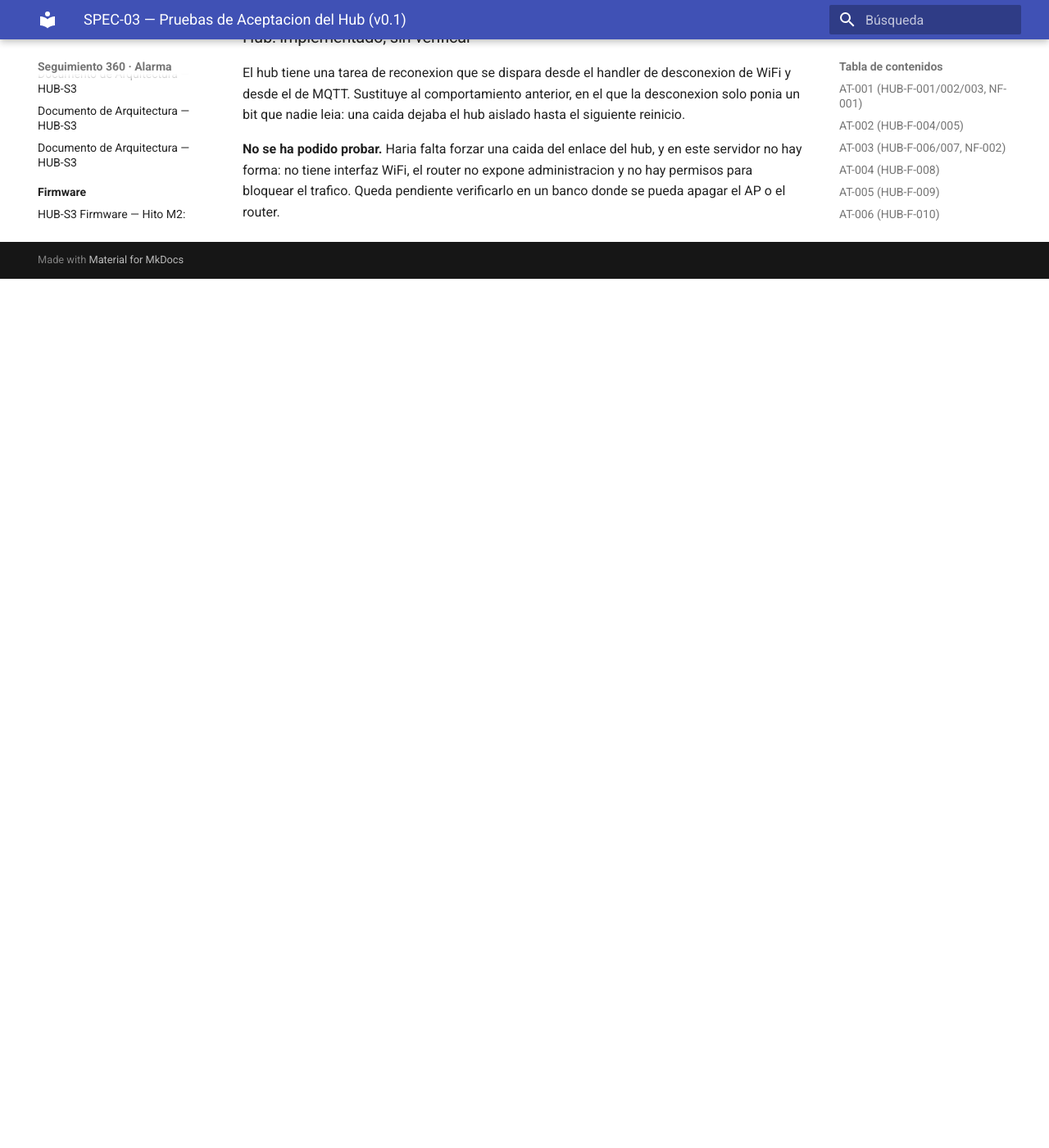
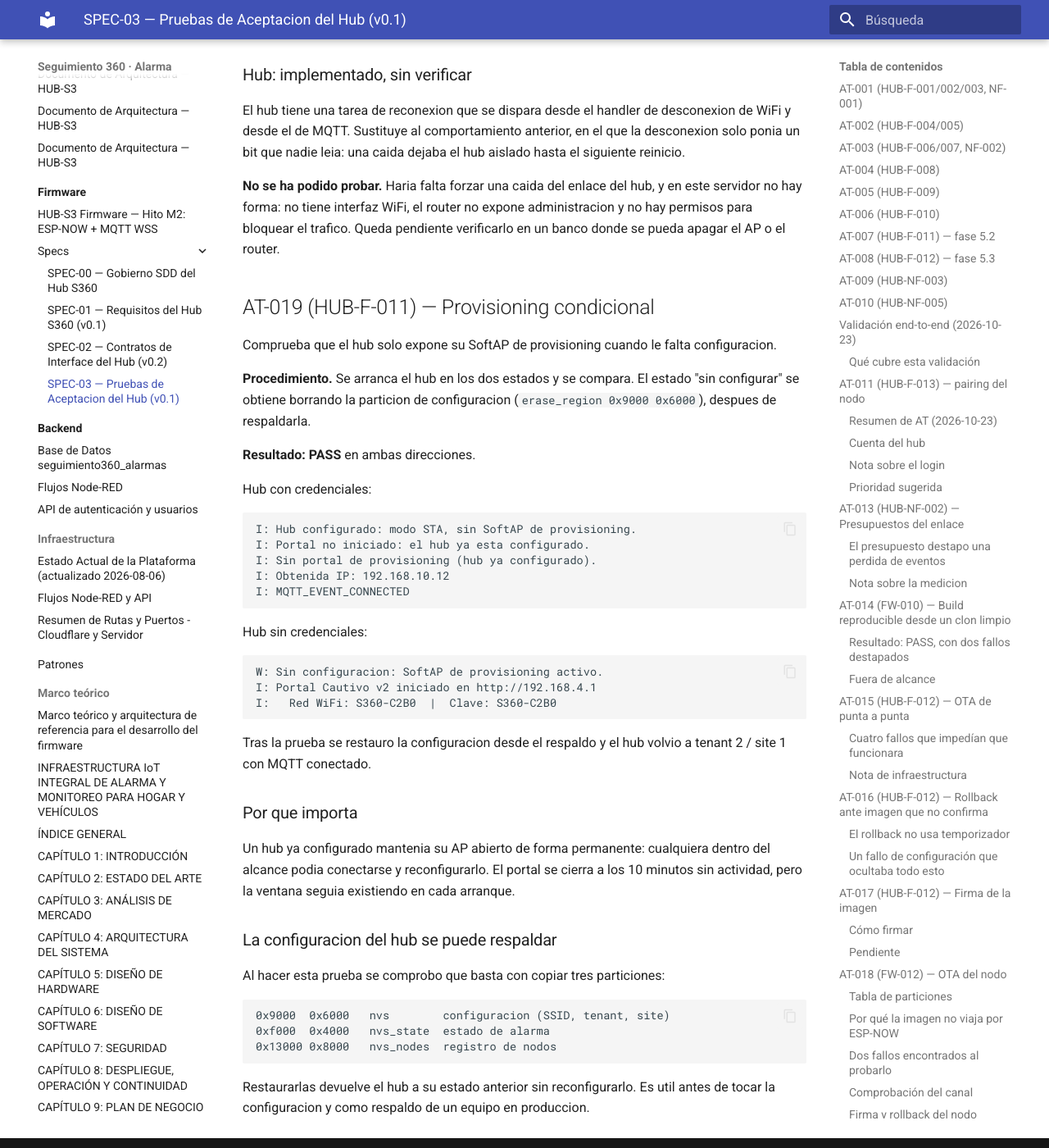
Before and after one commit to khalifa63/seguimiento360-alarma, an MkDocs documentation site: the page built from docs/firmware/specs/03-pruebas-aceptacion.md, in a window 1280 px wide and 1400 px high, scrolled down 18491 px. Shown: the whole window at 82% size. Built offline with MkDocs 1.6.1 and Material for MkDocs 9.7.7, drawn with Linux system fonts in a browser that asks for light colours; before the commit the page ends 18831 px from its top, so only the background shows below that; some of the changed text lies outside the part shown.

Commit message:
fix(fw): el SoftAP de provisioning solo se abre si falta configuracion (HUB-F-011)
El hub arrancaba siempre en WIFI_MODE_APSTA, asi que un equipo ya configurado
y funcionando mantenia su AP abierto de forma permanente. Cualquiera dentro
del alcance podia conectarse y reconfigurarlo. El portal se cierra a los 10
minutos sin actividad, pero la ventana se repetia en cada arranque.

Ahora el modo de radio depende del estado: STA si hay credenciales, APSTA si
no las hay. El portal HTTP solo se inicia en el segundo caso.

Verificado en las dos direcciones (AT-019):
- con credenciales -> "modo STA, sin SoftAP de provisioning", portal no
  iniciado, MQTT conectado
- sin credenciales -> "SoftAP de provisioning activo", portal en 192.168.4.1

Se documenta ademas que la configuracion del hub se respalda copiando tres
particiones (nvs, nvs_state, nvs_nodes), y que sm_prov sigue sin invocarse
desde main.c: su FSM esta implementada y sin usar. El claim code que pide el
requisito no existe; se separa como HUB-F-016 para no dar HUB-F-011 por
completo.

````diff
--- a/docs/firmware/specs/03-pruebas-aceptacion.md
+++ b/docs/firmware/specs/03-pruebas-aceptacion.md
@@ -335,7 +335,8 @@
 | AT-016 | Rollback ante imagen que no confirma | **PASS** |
 | AT-017 | Firma de imagen: acepta firmada, rechaza sin firmar | **PASS** |
 | AT-018 | OTA del nodo (con firma verificada) | **PASS** |
-| AT-007 | Provisioning SoftAP + portal | pendiente |
+| AT-019 | Provisioning condicional (SoftAP solo si falta config) | **PASS** |
+| AT-007 | Claim code y vinculacion con la cuenta | pendiente |
 | AT-009 | Operacion 24/7 sin reset 30 dias | pendiente (prueba de calendario) |
 | AT-010 | Backoff exponencial con jitter | **PASS** en nodo; hub sin verificar |
 
@@ -816,3 +817,53 @@
 en este servidor no hay forma: no tiene interfaz WiFi, el router no expone
 administracion y no hay permisos para bloquear el trafico. Queda pendiente
 verificarlo en un banco donde se pueda apagar el AP o el router.
+
+## AT-019 (HUB-F-011) — Provisioning condicional
+
+Comprueba que el hub solo expone su SoftAP de provisioning cuando le falta
+configuracion.
+
+**Procedimiento.** Se arranca el hub en los dos estados y se compara. El
+estado "sin configurar" se obtiene borrando la particion de configuracion
+(`erase_region 0x9000 0x6000`), despues de respaldarla.
+
+**Resultado: PASS** en ambas direcciones.
+
+Hub con credenciales:
+
+```text
+I: Hub configurado: modo STA, sin SoftAP de provisioning.
+I: Portal no iniciado: el hub ya esta configurado.
+I: Sin portal de provisioning (hub ya configurado).
+I: Obtenida IP: 192.168.10.12
+I: MQTT_EVENT_CONNECTED
+```
+
+Hub sin credenciales:
+
+```text
+W: Sin configuracion: SoftAP de provisioning activo.
+I: Portal Cautivo v2 iniciado en http://192.168.4.1
+I:   Red WiFi: S360-C2B0  |  Clave: S360-C2B0
+```
+
+Tras la prueba se restauro la configuracion desde el respaldo y el hub volvio
+a tenant 2 / site 1 con MQTT conectado.
+
+### Por que importa
+
+Un hub ya configurado mantenia su AP abierto de forma permanente: cualquiera
+dentro del alcance podia conectarse y reconfigurarlo. El portal se cierra a
+los 10 minutos sin actividad, pero la ventana seguia existiendo en cada
+arranque.
+
+### La configuracion del hub se puede respaldar
+
+Al hacer esta prueba se comprobo que basta con copiar tres particiones:
+
+    0x9000  0x6000   nvs        configuracion (SSID, tenant, site)
+    0xf000  0x4000   nvs_state  estado de alarma
+    0x13000 0x8000   nvs_nodes  registro de nodos
+
+Restaurarlas devuelve el hub a su estado anterior sin reconfigurarlo. Es util
+antes de tocar la configuracion y como respaldo de un equipo en produccion.
````
Also changed, not shown: docs/firmware/specs/01-requisitos.md (+2 -1 lines), docs/firmware/specs/02-interfaces.md (+45 -0 lines), 1 other file.
